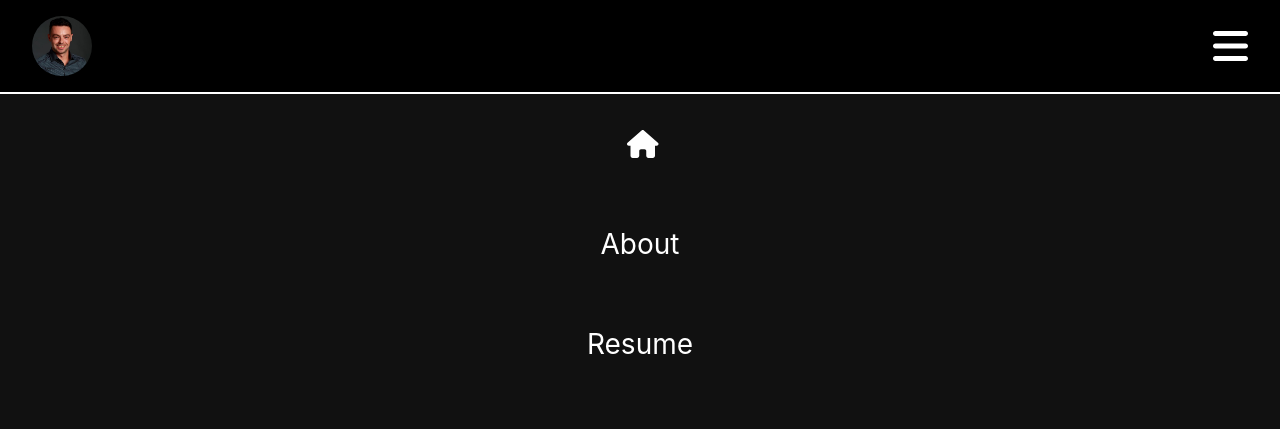
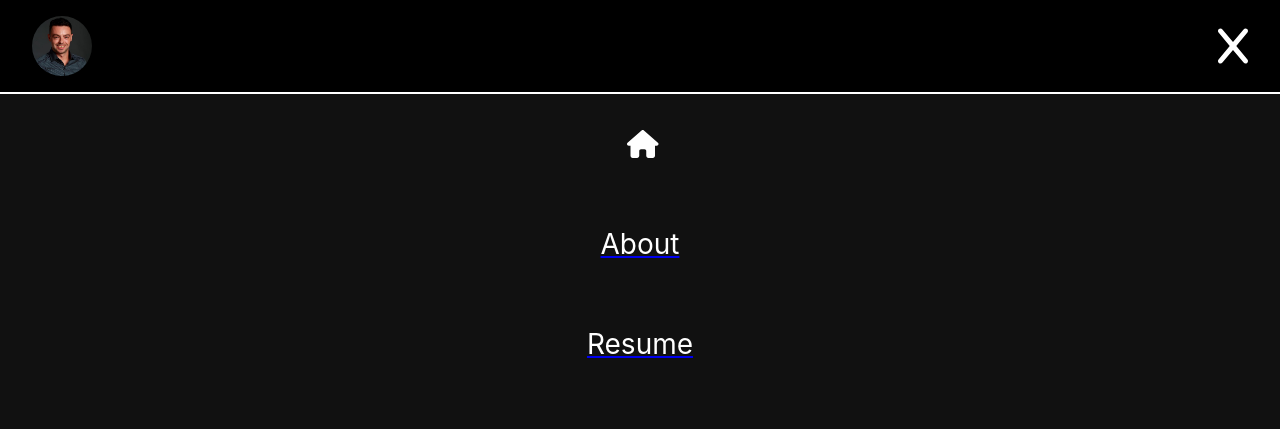
Before and after one commit to KevinVanstone/portfolio-kv, a Next.js app: page /portfolio in a window 1280 px wide. Both pictures are taken after a click on the icon 1230 px from the left and 46 px from the top of the page. Shown: the top 429 px of the page. Built offline with nearby package versions, Linux system fonts and the light colour scheme.

Commit message:
Modal - (dead) links added, close action done. Need to change menu icon back when closing.

```diff
--- a/components/Header/Header.jsx
+++ b/components/Header/Header.jsx
@@ -4,7 +4,7 @@ import Image from "next/image";
 import headshot from "../../assets/images/headshot.jpeg";
 
 import { FontAwesomeIcon } from "@fortawesome/react-fontawesome";
-import { faBars } from "@fortawesome/free-solid-svg-icons";
+import { faBars, faX } from "@fortawesome/free-solid-svg-icons";
 
 import { useState } from "react";
 import Modal from "../../components/Modal/Modal";
@@ -16,12 +16,16 @@ const headshotStyle = {
 const Header = () => {
   const [modalVisible, setModalVisible] = useState(false);
 
+  const [menuModal, setmenuModal] = useState(faBars);
+
   const handleButtonClick = () => {
     setModalVisible(true);
+    setmenuModal(faX);
   };
 
   const handleCloseModal = () => {
     setModalVisible(false);
+    setmenuModal(faBars);
   };
 
   return (
@@ -35,7 +39,7 @@ const Header = () => {
           style={headshotStyle}
         />
         <FontAwesomeIcon
-          icon={faBars}
+          icon={menuModal}
           style={{ fontSize: 40, color: "white", marginLeft: "5px" }}
           onClick={handleButtonClick}
         />
--- a/components/Modal/Modal.jsx
+++ b/components/Modal/Modal.jsx
@@ -1,5 +1,6 @@
 import React from "react";
 import styles from "./Modal.module.scss";
+import Link from "next/link";
 
 import { FontAwesomeIcon } from "@fortawesome/react-fontawesome";
 import { faHome, faX } from "@fortawesome/free-solid-svg-icons";
@@ -8,14 +9,20 @@ const Modal = ({ show, onClose }) => {
   if (!show) return null;
   return (
     <div className={styles[`modal-content`]}>
+      <Link href="/portfolio">
         <p className={styles[`modal-item`]}>
           <FontAwesomeIcon
             icon={faHome}
             style={{ fontSize: 28, color: "white", marginLeft: "5px" }}
           />
         </p>
+      </Link>
+      <Link href="/about">
         <p className={styles[`modal-item`]}>About</p>
+      </Link>
+      <Link href="/resume">
         <p className={styles[`modal-item`]}>Resume</p>
+      </Link>
       <p onClick={onClose} className={styles[`modal-item`]}>
         <FontAwesomeIcon
           icon={faX}
--- a/components/Modal/Modal.module.scss
+++ b/components/Modal/Modal.module.scss
@@ -13,13 +13,14 @@
 
 .modal-item {
   color: $kv-white;
-  width: 100vw;
+  width: 100%;
   height: 100px;
   display: flex;
   justify-content: center;
   align-items: center;
   margin: 0;
   font-size: 28px;
+  text-decoration: none;
 }
 
 .modal-item:hover {
```
Lines whose indentation alone changed are shown as unchanged.
